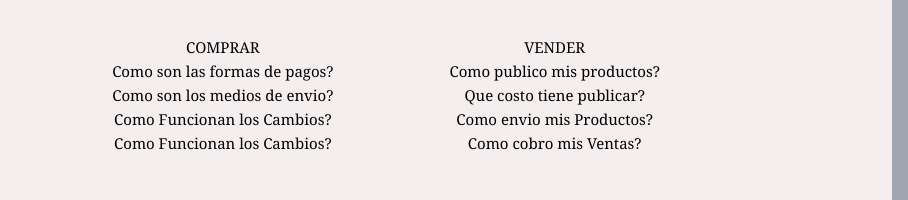
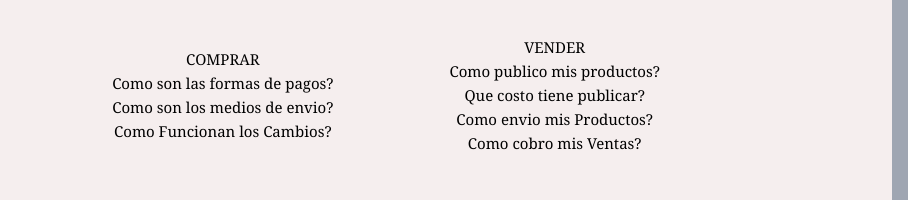
Before and after one commit to magnoliamagnu/juanperezvintageclon, a website: page index.html in a window 1280 px wide. Shown: the part 869-1069 px from the top of the page, 372-1280 px from the left. Drawn offline with nearby package versions, Linux system fonts and the light colour scheme.

Commit message:
ultimasmofificaciones

```diff
--- a/index.html
+++ b/index.html
@@ -174,10 +174,8 @@ encontra primeras marcas a precios asequible.
                 <li><a href="#" ></a>Como son las formas de pagos?</li>
                 <li><a href="#" ></a>Como son los medios de envio?</li>
                 <li><a href="#" ></a>Como Funcionan los Cambios?</li>
-                <li><a href="#" ></a>Como Funcionan los Cambios?</li>
               </ul>
-            </div>
-
+                </div>
                 <div class="footer1">
                <ul>
                 <li class="font-weight-bol text-uppercase">Vender</li>
--- a/scss/style.scss
+++ b/scss/style.scss
@@ -1,4 +1,5 @@
 @import "./mixin";
+
 
 *{
     margin: 0px;
@@ -29,7 +30,6 @@
         filter: drop-shadow(0px 4px 4px rgba(0, 0, 0, 0.25));
     }
 }
-
 
 /*-----  Footer -----*/
 .footer{
```
Also changed, not shown: pages/inicia_seccion.html (+0 -1 lines), pages/nuestraplataforma.html (+0 -1 lines), pages/sobrejuanperez.html (+0 -1 lines), pages/venderahora.html (+0 -1 lines), 1 other file.
